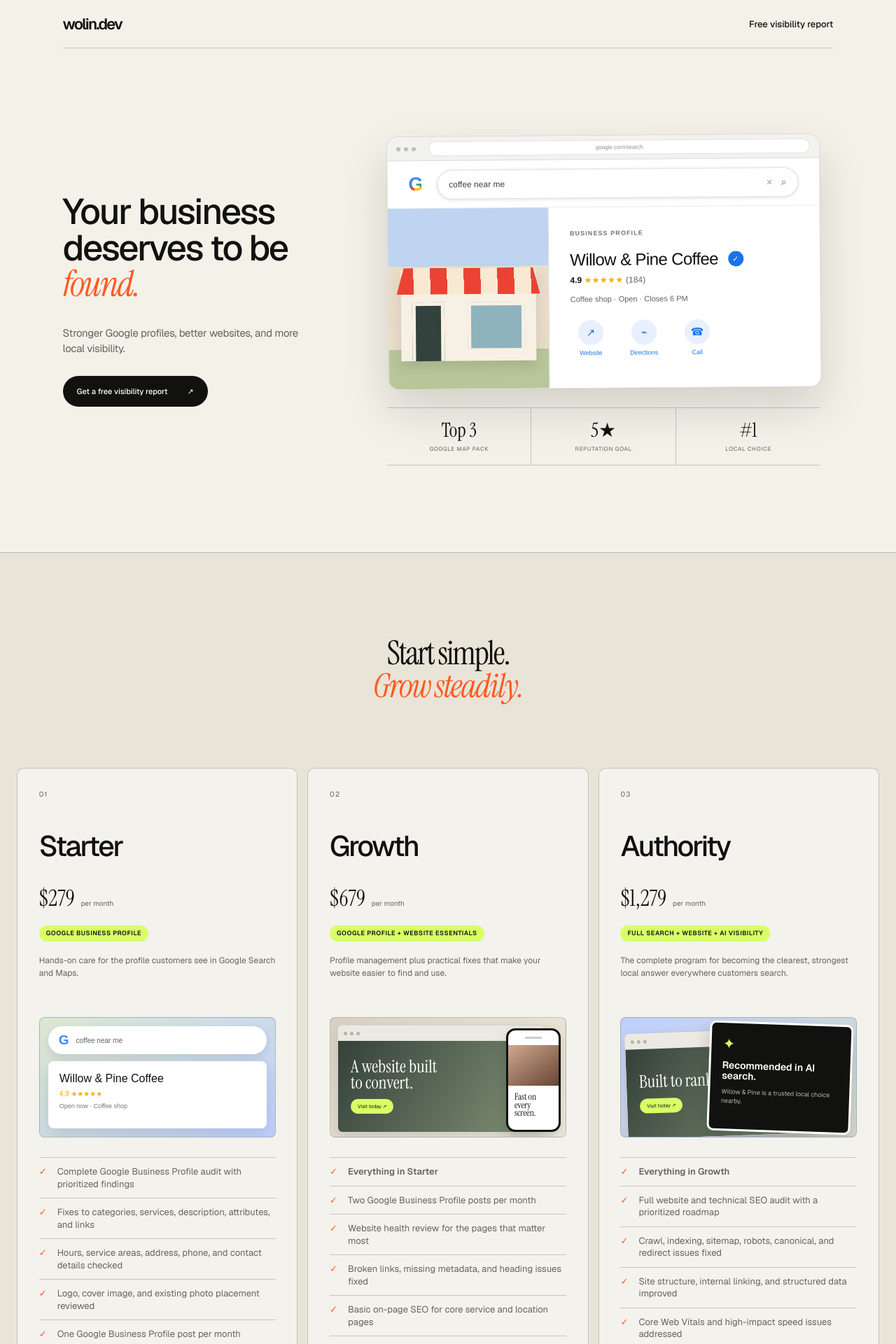
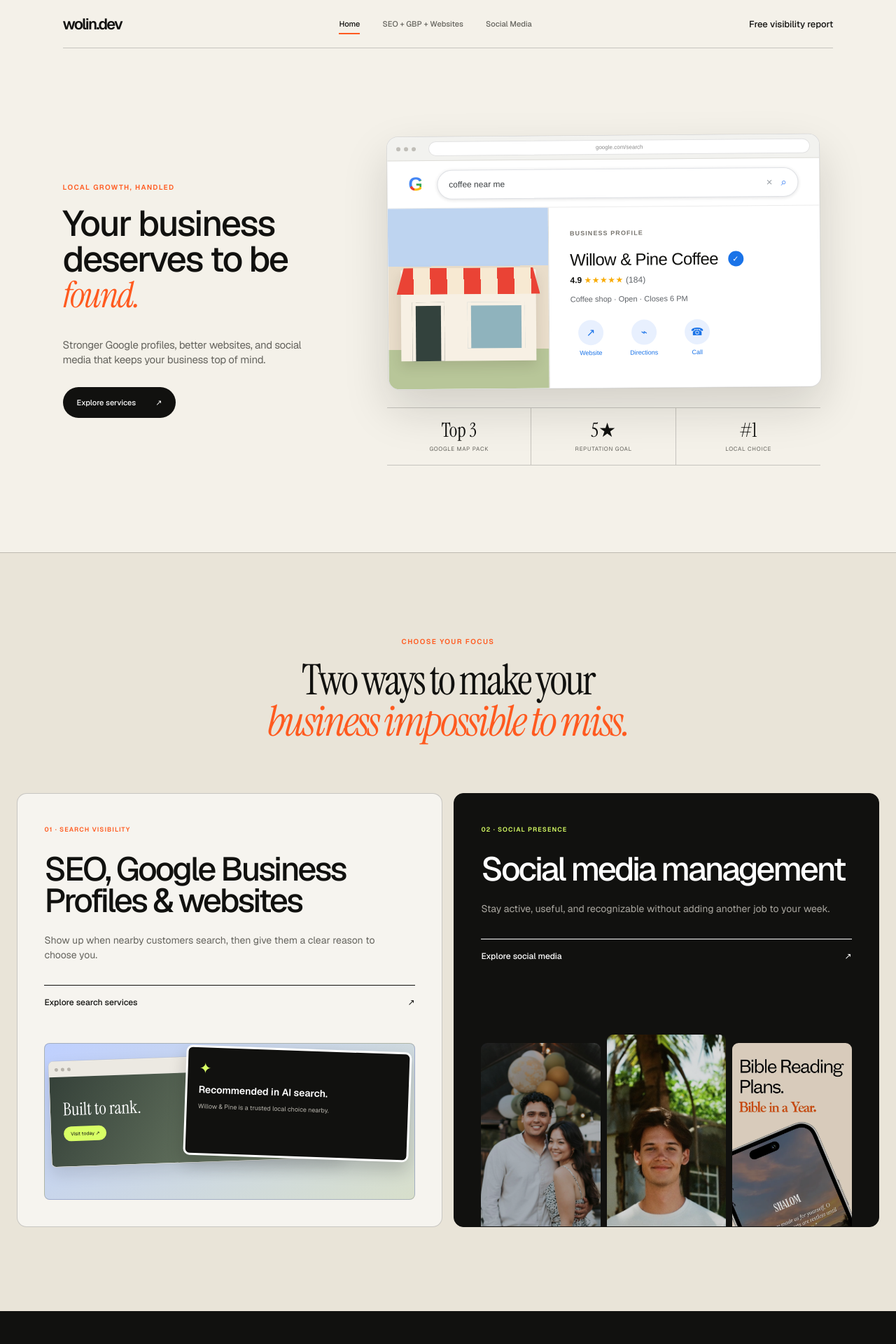
Before and after one commit to cdog2897/wolin.dev, a React (Vite) app: page / in a window 1280 px wide. Shown: the top 1920 px of the page at 70% size. Built offline with nearby package versions, Linux system fonts and the light colour scheme.

Commit message:
Split business site into service pages

```diff
--- a/src/BusinessSite.css
+++ b/src/BusinessSite.css
@@ -32,6 +32,7 @@
 }
 
 .business-wordmark {
+  flex: 0 0 auto;
   color: var(--ink);
   font-size: 22px;
   font-weight: 600;
@@ -39,7 +40,46 @@
   text-decoration: none;
 }
 
+.business-nav {
+  display: flex;
+  align-items: center;
+  justify-content: center;
+  gap: clamp(18px, 2.5vw, 34px);
+}
+
+.business-nav a {
+  position: relative;
+  color: var(--muted);
+  font-size: 11px;
+  font-weight: 500;
+  text-decoration: none;
+  transition: color 180ms ease;
+}
+
+.business-nav a::after {
+  position: absolute;
+  right: 0;
+  bottom: -8px;
+  left: 0;
+  height: 2px;
+  content: '';
+  background: var(--orange);
+  transform: scaleX(0);
+  transition: transform 180ms ease;
+}
+
+.business-nav a:hover,
+.business-nav a:focus-visible,
+.business-nav a[aria-current='page'] {
+  color: var(--ink);
+}
+
+.business-nav a[aria-current='page']::after {
+  transform: scaleX(1);
+}
+
 .business-header-link {
+  flex: 0 0 auto;
   color: var(--ink);
   font-size: 13px;
   font-weight: 500;
@@ -60,6 +100,23 @@
   margin: 0 auto;
   padding: 56px 0;
   text-align: left;
+}
+
+.business-page-eyebrow {
+  display: block;
+  color: var(--orange);
+  font-size: 10px;
+  font-weight: 600;
+  letter-spacing: 0.14em;
+  text-transform: uppercase;
+}
+
+.business-hero .business-page-eyebrow {
+  margin-bottom: 20px;
+}
+
+.business-service-hero {
+  min-height: min(680px, calc(100svh - 70px));
 }
 
 .business-section-label {
@@ -388,6 +445,135 @@
   transform: translateY(-2px);
 }
 
+.business-home-services {
+  width: 100%;
+  padding: 120px max(24px, calc((100% - 1440px) / 2));
+  background: var(--paper-deep);
+  border-top: 1px solid var(--line);
+  text-align: center;
+}
+
+.business-home-services h2 {
+  max-width: 920px;
+  margin: 20px auto 72px;
+  font-family: var(--serif);
+  font-size: clamp(42px, 4.7vw, 66px);
+  font-weight: 400;
+  letter-spacing: -0.045em;
+  line-height: 0.98;
+}
+
+.business-home-services h2 em {
+  color: var(--orange);
+  font-style: italic;
+  font-weight: 400;
+}
+
+.business-home-service-grid {
+  display: grid;
+  grid-template-columns: repeat(2, minmax(0, 1fr));
+  gap: 16px;
+  text-align: left;
+}
+
+.business-home-service-card {
+  min-width: 0;
+  min-height: 620px;
+  display: flex;
+  flex-direction: column;
+  justify-content: space-between;
+  padding: clamp(28px, 3vw, 44px);
+  overflow: hidden;
+  color: var(--ink);
+  background: rgba(255, 255, 255, 0.58);
+  border: 1px solid var(--line);
+  border-radius: 14px;
+  text-decoration: none;
+  transition: border-color 220ms ease, box-shadow 220ms ease, transform 220ms ease;
+}
+
+.business-home-service-card:hover,
+.business-home-service-card:focus-visible {
+  border-color: var(--ink);
+  box-shadow: 0 24px 54px rgba(17, 17, 15, 0.12);
+  transform: translateY(-6px);
+}
+
+.business-home-service-card.is-social {
+  color: white;
+  background: var(--ink);
+  border-color: var(--ink);
+}
+
+.business-home-card-copy > span {
+  color: var(--orange);
+  font-size: 9px;
+  font-weight: 600;
+  letter-spacing: 0.12em;
+  text-transform: uppercase;
+}
+
+.business-home-service-card.is-social .business-home-card-copy > span {
+  color: var(--acid);
+}
+
+.business-home-card-copy h3 {
+  max-width: 560px;
+  margin: 26px 0 0;
+  font-size: clamp(36px, 3.7vw, 56px);
+  font-weight: 500;
+  letter-spacing: -0.06em;
+  line-height: 0.95;
+}
+
+.business-home-card-copy p {
+  max-width: 520px;
+  margin: 24px 0 0;
+  color: var(--muted);
+  font-size: 14px;
+  line-height: 1.5;
+}
+
+.business-home-service-card.is-social .business-home-card-copy p {
+  color: #aaa7a0;
+}
+
+.business-home-card-copy strong {
+  display: flex;
+  align-items: center;
+  justify-content: space-between;
+  margin-top: 32px;
+  padding-top: 16px;
+  border-top: 1px solid currentColor;
+  font-size: 12px;
+  font-weight: 500;
+}
+
+.business-home-service-card .business-package-graphic {
+  height: 224px;
+  margin: 44px 0 0;
+}
+
+.business-home-social-collage {
+  height: 224px;
+  display: grid;
+  grid-template-columns: repeat(3, 1fr);
+  gap: 9px;
+  margin-top: 44px;
+}
+
+.business-home-social-collage img {
+  width: 100%;
+  height: 100%;
+  object-fit: cover;
+  border-radius: 9px;
+  filter: saturate(0.88) brightness(0.86);
+}
+
+.business-home-social-collage img:nth-child(2) {
+  transform: translateY(-12px);
+}
+
 .business-services,
 .business-packages,
 .business-process {
@@ -466,6 +652,14 @@
   max-width: none;
   padding-inline: max(24px, calc((100% - 1440px) / 2));
   background: var(--paper-deep);
+}
+
+.business-packages > .business-page-eyebrow {
+  text-align: center;
+}
+
+.business-packages > .business-page-eyebrow + h2 {
+  margin-top: 20px;
 }
 
 .business-package-explorer {
@@ -1045,6 +1239,14 @@
   border-top: 1px solid var(--line);
 }
 
+.business-social-page {
+  width: 100%;
+  margin-top: 0;
+  padding: 112px max(24px, calc((100% - 1440px) / 2)) 120px;
+  background: var(--paper-deep);
+  border-top: 0;
+}
+
 .business-social-eyebrow {
   display: block;
   color: var(--orange);
@@ -1055,7 +1257,7 @@
   text-transform: uppercase;
 }
 
-.business-social h3 {
+.business-social h1 {
   margin: 20px auto 18px;
   font-family: var(--serif);
   font-size: clamp(38px, 3.7vw, 52px);
@@ -1065,7 +1267,7 @@
   text-align: center;
 }
 
-.business-social h3 em {
+.business-social h1 em {
   color: var(--orange);
   font-style: italic;
   font-weight: 400;
@@ -1078,6 +1280,19 @@
   font-size: 15px;
   line-height: 1.55;
   text-align: center;
+}
+
+.business-social-page .business-social-intro {
+  margin-bottom: 0;
+}
+
+.business-social-cta {
+  display: flex;
+  margin: 32px auto 72px;
+}
+
+#social-plans {
+  scroll-margin-top: 24px;
 }
 
 .business-social-showcase {
@@ -1487,6 +1702,7 @@
 .business-footer-bottom a { color: white; text-decoration: none; }
 
 @media (max-width: 800px) {
+  .business-header { width: min(100% - 48px, 700px); }
   .business-hero {
     min-height: auto;
     grid-template-columns: 1fr;
@@ -1512,6 +1728,8 @@
   .business-package-detail-copy { grid-template-columns: 1fr; gap: 24px; }
   .business-social-grid { grid-template-columns: 1fr; }
   .business-social-grid article { min-height: auto; }
+  .business-home-service-grid { grid-template-columns: 1fr; }
+  .business-home-service-card { min-height: 560px; }
 }
 
 @media (prefers-reduced-motion: reduce) {
@@ -1529,8 +1747,24 @@
   .business-hero,
   .business-services,
   .business-process { width: min(100% - 28px, 1440px); }
-  .business-header { width: calc(100% - 36px); }
-  .business-header { padding: 17px 0; }
+  .business-header {
+    width: calc(100% - 36px);
+    display: grid;
+    grid-template-columns: 1fr auto;
+    gap: 16px 20px;
+    padding: 17px 0 14px;
+  }
+  .business-nav {
+    grid-column: 1 / -1;
+    grid-row: 2;
+    justify-content: space-between;
+    gap: 10px;
+    padding-top: 14px;
+    border-top: 1px solid var(--line);
+  }
+  .business-nav a { font-size: 9px; }
+  .business-nav a::after { bottom: -6px; }
+  .business-header-link { font-size: 10px; }
   .business-hero { min-height: auto; gap: 38px; padding: 64px 0; }
   .business-profile-visual { height: 275px; margin-bottom: 0; }
   .business-profile-browser { width: calc(100% - 24px); }
@@ -1587,7 +1821,8 @@
   .detail-callout { padding: 8px 10px; font-size: 7px; }
   .is-growth .callout-three { right: 105px; }
   .business-social { margin-top: 84px; padding-top: 84px; }
-  .business-social h3 { margin: 16px auto 14px; font-size: 38px; }
+  .business-social-page { margin-top: 0; padding: 76px 14px 84px; }
+  .business-social h1 { margin: 16px auto 14px; font-size: 38px; }
   .business-social-intro { margin-bottom: 46px; font-size: 14px; }
   .business-social-showcase { gap: 8px; padding: 12px 0; }
   .business-social-track,
@@ -1600,6 +1835,12 @@
   .business-social-grid { margin-top: 46px; }
   .business-social-grid article { padding-inline: 20px; }
   .business-social-description { min-height: 0; }
+  .business-home-services { padding: 84px 14px; }
+  .business-home-services h2 { margin-bottom: 52px; font-size: 38px; }
+  .business-home-service-card { min-height: 520px; padding: 24px 20px; }
+  .business-home-card-copy h3 { font-size: 36px; }
+  .business-home-service-card .business-package-graphic,
+  .business-home-social-collage { height: 190px; }
   .business-process li { grid-template-columns: 48px 1fr; }
   .business-footer { min-height: 660px; padding-inline: 14px; }
   .business-footer h2 { font-size: 48px; }
--- a/src/BusinessSite.tsx
+++ b/src/BusinessSite.tsx
@@ -395,49 +395,83 @@ function PackageCardGraphic({ name }: { name: string }) {
   )
 }
 
-function BusinessSite() {
-  const [reportStatus, setReportStatus] = useState<'idle' | 'submitting' | 'success' | 'error'>('idle')
+type BusinessPage = 'home' | 'search' | 'social'
 
-  const submitReportRequest = async (event: FormEvent<HTMLFormElement>) => {
-    event.preventDefault()
-    const form = event.currentTarget
-    const data = new FormData(form)
-    setReportStatus('submitting')
-
-    try {
-      const response = await fetch('/api/visibility-report', {
-        method: 'POST',
-        headers: { 'Content-Type': 'application/json' },
-        body: JSON.stringify(Object.fromEntries(data.entries())),
-      })
-
-      if (!response.ok) throw new Error('Report request failed')
-
-      form.reset()
-      setReportStatus('success')
-    } catch {
-      setReportStatus('error')
-    }
-  }
-
+function BusinessHeader({ page }: { page: BusinessPage }) {
   return (
-    <div className="business-site">
-      <a className="business-skip" href="#packages">Skip to packages</a>
-
     <header className="business-header">
-        <a className="business-wordmark" href="#top" aria-label="Wolin, home">wolin.dev</a>
+      <a className="business-wordmark" href="/" aria-label="Wolin, home">wolin.dev</a>
+      <nav className="business-nav" aria-label="Primary navigation">
+        <a href="/" aria-current={page === 'home' ? 'page' : undefined}>Home</a>
+        <a href="/seo-websites" aria-current={page === 'search' ? 'page' : undefined}>SEO + GBP + Websites</a>
+        <a href="/social-media" aria-current={page === 'social' ? 'page' : undefined}>Social Media</a>
+      </nav>
       <a className="business-header-link" href="#report">
         Free visibility report
       </a>
     </header>
+  )
+}
 
-      <main id="top">
+function HomePage() {
+  return (
+    <>
       <section className="business-hero" aria-labelledby="business-title">
         <div className="business-hero-copy">
+          <span className="business-page-eyebrow">Local growth, handled</span>
           <h1 id="business-title">Your business deserves to be <em>found.</em></h1>
-            <p>Stronger Google profiles, better websites, and more local visibility.</p>
-            <a className="business-hero-cta" href="#report">
-              <span>Get a free visibility report</span>
+          <p>Stronger Google profiles, better websites, and social media that keeps your business top of mind.</p>
+          <a className="business-hero-cta" href="#services">
+            <span>Explore services</span>
+            <Arrow />
+          </a>
+        </div>
+        <LocalProfileGraphic />
+      </section>
+
+      <section className="business-home-services" id="services" aria-labelledby="services-title">
+        <span className="business-page-eyebrow">Choose your focus</span>
+        <h2 id="services-title">Two ways to make your<br /><em>business impossible to miss.</em></h2>
+        <div className="business-home-service-grid">
+          <a className="business-home-service-card is-search" href="/seo-websites">
+            <div className="business-home-card-copy">
+              <span>01 · Search visibility</span>
+              <h3>SEO, Google Business Profiles &amp; websites</h3>
+              <p>Show up when nearby customers search, then give them a clear reason to choose you.</p>
+              <strong>Explore search services <Arrow /></strong>
+            </div>
+            <PackageCardGraphic name="Authority" />
+          </a>
+
+          <a className="business-home-service-card is-social" href="/social-media">
+            <div className="business-home-card-copy">
+              <span>02 · Social presence</span>
+              <h3>Social media management</h3>
+              <p>Stay active, useful, and recognizable without adding another job to your week.</p>
+              <strong>Explore social media <Arrow /></strong>
+            </div>
+            <div className="business-home-social-collage" aria-hidden="true">
+              <img src="/projects/sparkz-hero.jpeg" alt="" />
+              <img src="/portraits/caleb-tropics.jpg" alt="" />
+              <img src="/projects/shalom-01.webp" alt="" />
+            </div>
+          </a>
+        </div>
+      </section>
+    </>
+  )
+}
+
+function SearchPage() {
+  return (
+    <>
+      <section className="business-hero business-service-hero" aria-labelledby="business-title">
+        <div className="business-hero-copy">
+          <span className="business-page-eyebrow">SEO · Google Business Profile · Websites</span>
+          <h1 id="business-title">Be the local answer <em>everywhere.</em></h1>
+          <p>Practical search, profile, and website improvements that help more nearby customers find you and take action.</p>
+          <a className="business-hero-cta" href="#packages">
+            <span>See service plans</span>
             <Arrow />
           </a>
         </div>
@@ -445,8 +479,8 @@ function BusinessSite() {
       </section>
 
       <section className="business-packages" id="packages" aria-labelledby="packages-title">
+        <span className="business-page-eyebrow">Monthly search plans</span>
         <h2 id="packages-title">Start simple.<br /><em>Grow steadily.</em></h2>
-
         <div className="business-package-grid">
           {packages.map((item) => (
             <article key={item.name}>
@@ -473,17 +507,27 @@ function BusinessSite() {
             </article>
           ))}
         </div>
+      </section>
+    </>
+  )
+}
 
-          <section className="business-social" id="social-media" aria-labelledby="social-media-title">
+function SocialPage() {
+  return (
+    <section className="business-social business-social-page" id="packages" aria-labelledby="social-media-title">
       <span className="business-social-eyebrow">Social media management</span>
-            <h3 id="social-media-title">Stay visible.<br /><em>Stay connected.</em></h3>
+      <h1 id="social-media-title">Stay visible.<br /><em>Stay connected.</em></h1>
       <p className="business-social-intro">
-              Strategy, content, publishing, and community support for busy small businesses.
+        Strategy, content, publishing, and community support that keeps your business present without taking over your day.
       </p>
+      <a className="business-hero-cta business-social-cta" href="#social-plans">
+        <span>See social plans</span>
+        <Arrow />
+      </a>
 
       <SocialShowcase />
 
-            <div className="business-social-grid">
+      <div className="business-social-grid" id="social-plans">
         {socialPackages.map((item) => (
           <article className={item.featured ? 'is-featured' : undefined} key={item.name}>
             <div className="business-social-card-top">
@@ -516,9 +560,46 @@ function BusinessSite() {
         Plans begin with a three-month engagement. Advertising spend is separate, and every account remains yours.
       </p>
     </section>
+  )
+}
 
-        </section>
+function BusinessSite({ page = 'home' }: { page?: BusinessPage }) {
+  const [reportStatus, setReportStatus] = useState<'idle' | 'submitting' | 'success' | 'error'>('idle')
 
+  const submitReportRequest = async (event: FormEvent<HTMLFormElement>) => {
+    event.preventDefault()
+    const form = event.currentTarget
+    const data = new FormData(form)
+    setReportStatus('submitting')
+
+    try {
+      const response = await fetch('/api/visibility-report', {
+        method: 'POST',
+        headers: { 'Content-Type': 'application/json' },
+        body: JSON.stringify(Object.fromEntries(data.entries())),
+      })
+
+      if (!response.ok) throw new Error('Report request failed')
+
+      form.reset()
+      setReportStatus('success')
+    } catch {
+      setReportStatus('error')
+    }
+  }
+
+  return (
+    <div className="business-site">
+      <a className="business-skip" href={page === 'home' ? '#services' : '#packages'}>
+        Skip to {page === 'home' ? 'services' : 'packages'}
+      </a>
+
+      <BusinessHeader page={page} />
+
+      <main id="top">
+        {page === 'home' && <HomePage />}
+        {page === 'search' && <SearchPage />}
+        {page === 'social' && <SocialPage />}
       </main>
 
       <footer className="business-footer" id="report">
--- a/src/main.tsx
+++ b/src/main.tsx
@@ -8,6 +8,8 @@ import SampleAudit from './SampleAudit.tsx'
 const currentPath = window.location.pathname.replace(/\/+$/, '') || '/'
 const portfolioPath = currentPath === '/calebwolin'
 const sampleAuditPath = currentPath === '/sample'
+const searchServicesPath = currentPath === '/seo-websites'
+const socialMediaPath = currentPath === '/social-media'
 
 if (portfolioPath) {
   document.title = 'Caleb Wolin — Product Engineer'
@@ -21,12 +23,30 @@ if (portfolioPath) {
     'content',
     'See how Wolin evaluates Google Business Profile, website, local search, conversion, and AI visibility for a small business.',
   )
+} else if (searchServicesPath) {
+  document.title = 'SEO, Google Business Profile & Websites — Wolin'
+  document.querySelector('meta[name="description"]')?.setAttribute(
+    'content',
+    'Practical SEO, Google Business Profile management, and website improvements for local small businesses.',
+  )
+} else if (socialMediaPath) {
+  document.title = 'Social Media Management — Wolin'
+  document.querySelector('meta[name="description"]')?.setAttribute(
+    'content',
+    'Social media strategy, content, publishing, and community support for busy small businesses.',
+  )
 } else {
   document.title = 'Wolin — Local Growth for Small Businesses'
 }
 
 createRoot(document.getElementById('root')!).render(
   <StrictMode>
-    {portfolioPath ? <App /> : sampleAuditPath ? <SampleAudit /> : <BusinessSite />}
+    {portfolioPath ? (
+      <App />
+    ) : sampleAuditPath ? (
+      <SampleAudit />
+    ) : (
+      <BusinessSite page={searchServicesPath ? 'search' : socialMediaPath ? 'social' : 'home'} />
+    )}
   </StrictMode>,
 )
```
Also changed, not shown: vercel.json. Lines whose indentation alone changed are shown as unchanged.
